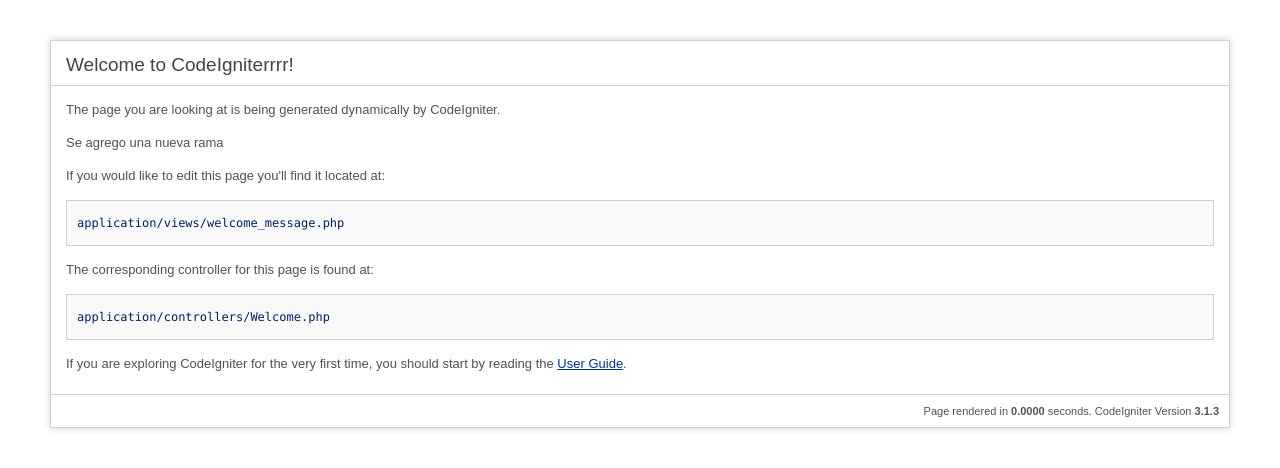
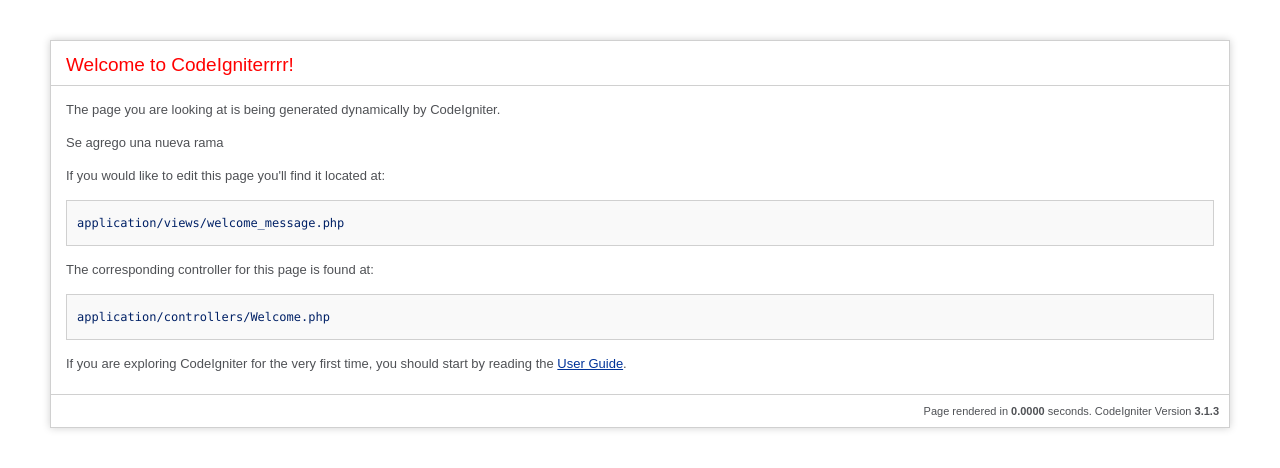
Before and after one commit to Professional-Developers/CodeShoes, a CodeIgniter app: page /database/ in a window 1280 px wide. Shown: the top 468 px of the page. Run offline with CodeIgniter, Linux system fonts and the light colour scheme.

Commit message:
Cambiamos el color a rojo

```diff
--- a/application/views/welcome_message.php
+++ b/application/views/welcome_message.php
@@ -25,7 +25,7 @@
 	}
 
 	h1 {
-		color: #444;
+		color: red;
 		background-color: transparent;
 		border-bottom: 1px solid #D0D0D0;
 		font-size: 19px;
```
